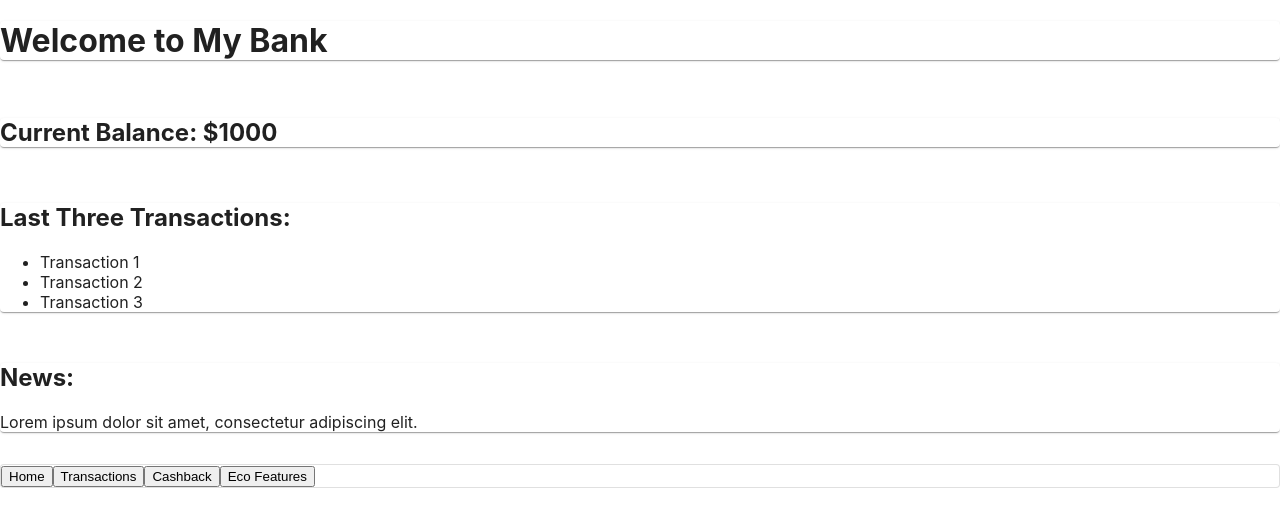
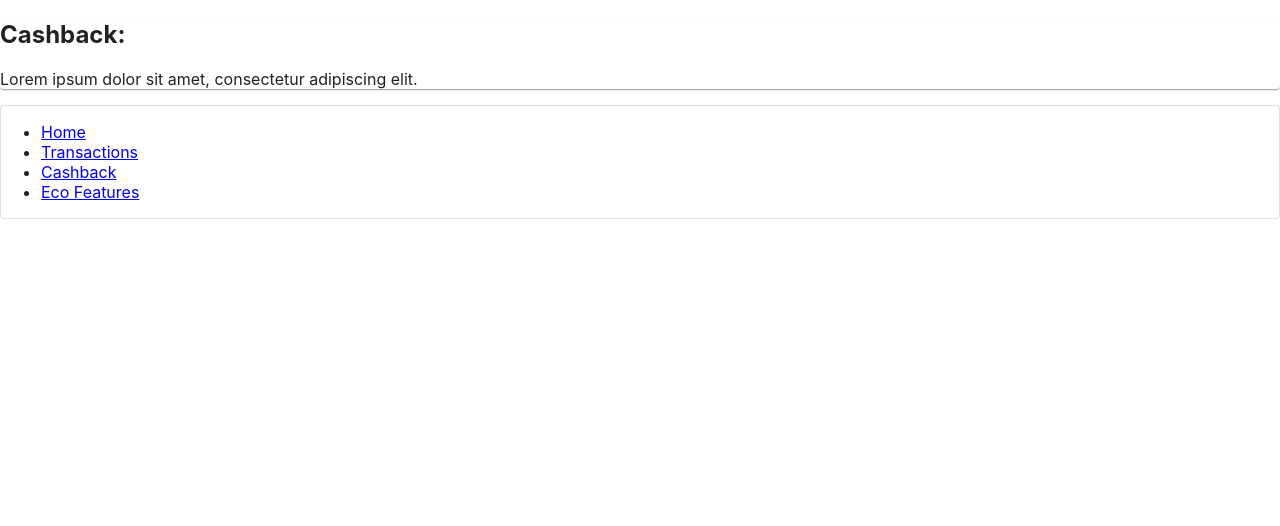
Before and after one commit to FlaviusMazilu/BankDB, a React (Create React App) app in the folder my_bank/: page /cashback in a window 1280 px wide. Shown: the top 526 px of the page. Built offline with nearby package versions, Linux system fonts and the light colour scheme.

Commit message:
Add more stuff

```diff
--- /dev/null
+++ b/my_bank/src/componets/Cashback.js
@@ -0,0 +1,21 @@
+import React from 'react';
+import Grid from '@mui/material/Grid';
+import Paper from '@mui/material/Paper';
+import NavBar from './NavBar.js';
+
+const Cashback = () => {
+	return (
+		<div>
+		<Grid item xs={12}>
+			<Paper>
+				{/* Cashback section */}
+				<h2>Cashback:</h2>
+				<p>Lorem ipsum dolor sit amet, consectetur adipiscing elit.</p>
+			</Paper>
+		</Grid>
+		<NavBar />
+		</div>
+	);
+}
+
+export default Cashback;
--- a/my_bank/src/componets/EcoFeatures.js
+++ b/my_bank/src/componets/EcoFeatures.js
@@ -0,0 +1,12 @@
+import NavBar from "./NavBar.js"
+
+const EcoFeatures = () => {
+	return (
+		<div>
+			<h1> EcoFeatures </h1>
+			<NavBar />
+		</div>
+	)
+}
+
+export default EcoFeatures
--- a/my_bank/src/componets/Main.js
+++ b/my_bank/src/componets/Main.js
@@ -1,8 +1,9 @@
 import React from 'react';
 import Grid from '@mui/material/Grid';
 import Paper from '@mui/material/Paper';
+import NavBar from './NavBar.js';
 
-const Test = () => {
+const Main = () => {
 	return (
 		<Grid container spacing={2}>
 
@@ -36,17 +37,10 @@ const Test = () => {
 					<p>Lorem ipsum dolor sit amet, consectetur adipiscing elit.</p>
 				</Paper>
 			</Grid>
-			<Grid item xs={12}>
-				<Paper variant='outlined'>
-					{/* Buttons section */}
-					<button>Home</button>
-					<button>Transactions</button>
-					<button>Cashback</button>
-					<button>Eco Features</button>
-				</Paper>
-			</Grid>
+
+			<NavBar />
 		</Grid>
 	);
 };
 
-export default Test;
+export default Main;
--- /dev/null
+++ b/my_bank/src/componets/NavBar.js
@@ -0,0 +1,22 @@
+import React from 'react';
+import Grid from '@mui/material/Grid';
+import Paper from '@mui/material/Paper';
+import { Link } from 'react-router-dom';
+
+const NavBar = () => {
+	return <Grid item xs={12}>
+		<Paper variant='outlined'>
+			{/* Navigation bar */}
+			<nav>
+				<ul>
+					<li><Link to="/">Home</Link></li>
+					<li><Link to="/transactions">Transactions</Link></li>
+					<li><Link to="/cashback">Cashback</Link></li>
+					<li><Link to="/eco">Eco Features</Link></li>
+				</ul>
+			</nav>
+		</Paper>
+	</Grid>
+}
+
+export default NavBar;
--- /dev/null
+++ b/my_bank/src/componets/Transactions.js
@@ -0,0 +1,37 @@
+import React from 'react';
+import Paper from '@mui/material/Paper';
+import List from '@mui/material/List';
+import ListItem from '@mui/material/ListItem';
+import ListItemText from '@mui/material/ListItemText';
+import { css } from '@emotion/react';
+import NavBar from './NavBar.js';
+
+const transactions = [
+	{ id: 1, title: 'Transaction 1' },
+	{ id: 2, title: 'Transaction 2' },
+	{ id: 3, title: 'Transaction 3' },
+	// Add more transactions as needed
+];
+
+const transactionsCss = css`max-height: 300px; overflow: auto;`;
+
+const Transactions = () => {
+	return (
+		<div>
+			<Paper css={transactionsCss}>
+				<List>
+					{transactions.map((transaction) => (
+						<ListItem key={transaction.id}>
+							<ListItemText primary={transaction.title} />
+						</ListItem>
+					))}
+				</List>
+			</Paper>
+			<NavBar />
+		</div>
+	);
+};
+
+
+
+export default Transactions;
--- a/my_bank/src/index.js
+++ b/my_bank/src/index.js
@@ -1,15 +1,38 @@
 import React from 'react';
 import ReactDOM from 'react-dom/client';
 import './index.css';
-import App from './App';
 import reportWebVitals from './reportWebVitals';
-import Test from './componets/Main';
+import { RouterProvider, createBrowserRouter } from 'react-router-dom';
+
+import Main from './componets/Main.js';
+import Transactions from './componets/Transactions.js';
+import Cashback from './componets/Cashback.js';
+import EcoFeatures from './componets/EcoFeatures.js';
 
 const root = ReactDOM.createRoot(document.getElementById('root'));
+
+const router = createBrowserRouter([
+  {
+    path: "/",
+    element: <Main />,
+  },
+  {
+    path: "/transactions",
+    element: <Transactions />,
+  },
+  {
+    path: "/cashback",
+    element: <Cashback />,
+  },
+  {
+    path: "/eco",
+    element: <EcoFeatures />,
+  },
+]);
+
+
 root.render(
-  <React.StrictMode>
-    <Test />
-  </React.StrictMode>
+  <RouterProvider router={router}/>
 );
 
 // If you want to start measuring performance in your app, pass a function
```
